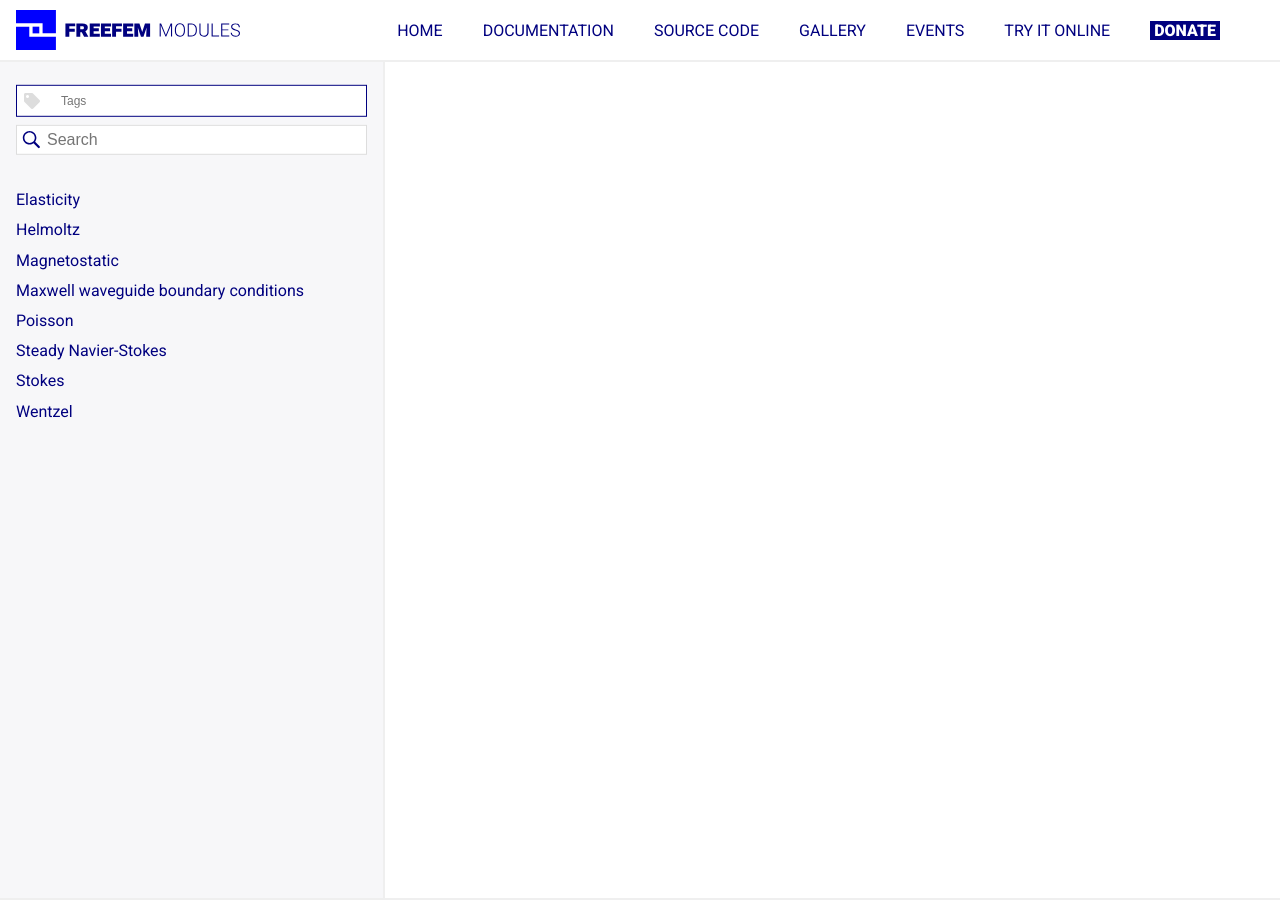
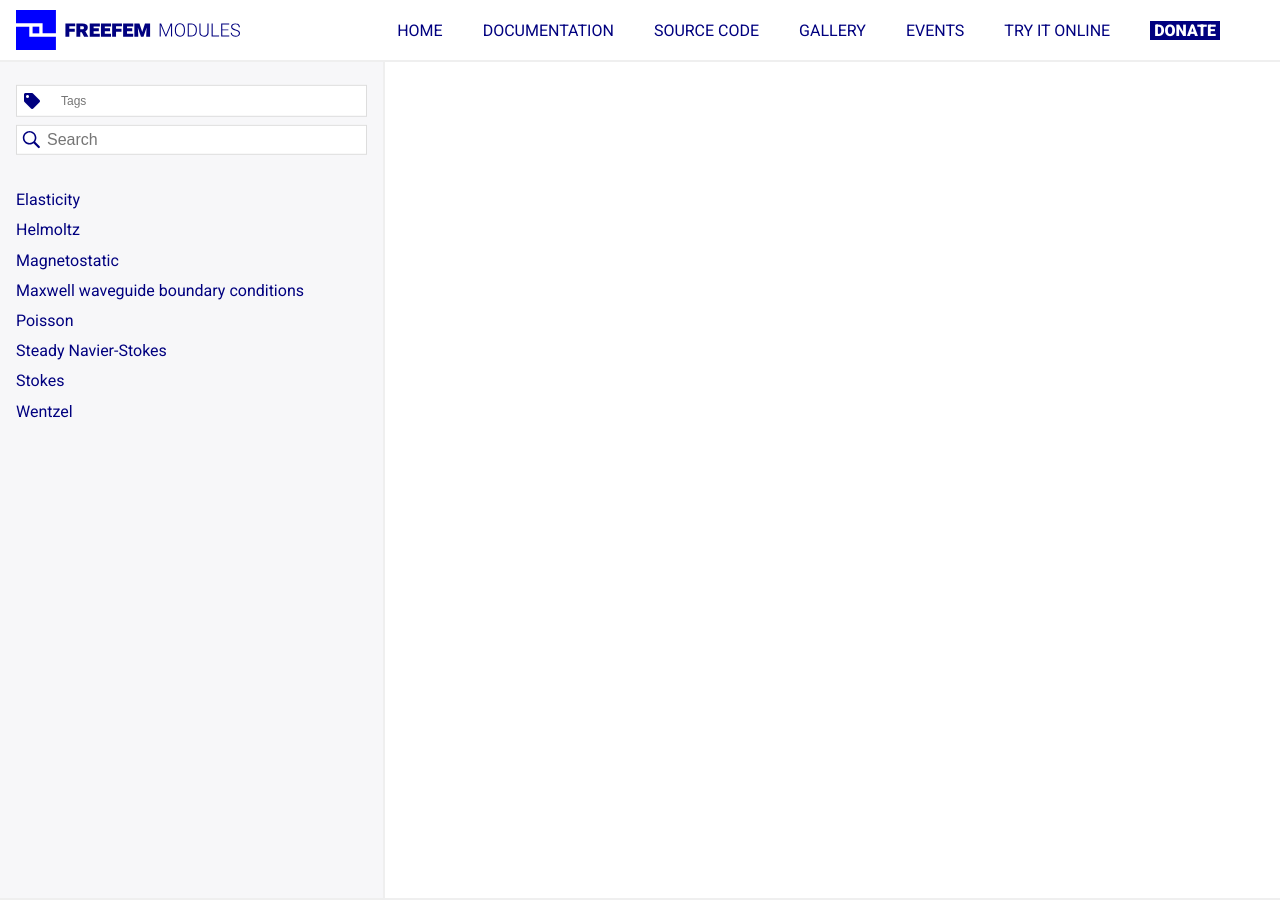
Before and after one commit to FreeFem/FreeFem-modules2, a Jekyll site: the page built from index.md, in a window 1280 px wide. Built offline with Jekyll 4.4.1, drawn with Linux system fonts in a browser that asks for light colours.

Commit message:
Update style.css

```diff
--- a/css/style.css
+++ b/css/style.css
@@ -123,7 +123,7 @@ header a.icon {
 /** CATEGORIES TAGS **/
 #sideNavigation .categoriesArea {
   background-color: #FFF;
-  border: 1px solid #00007F;
+  border: 1px solid #DDD;
   display: flex;
   flex-direction: row;
   align-items: center;
@@ -135,7 +135,7 @@ header a.icon {
 }
 
 #sideNavigation .categoriesArea i {
-  color: #DDD;
+  color: #00007F;
   margin: 7px;
 }
 
```
